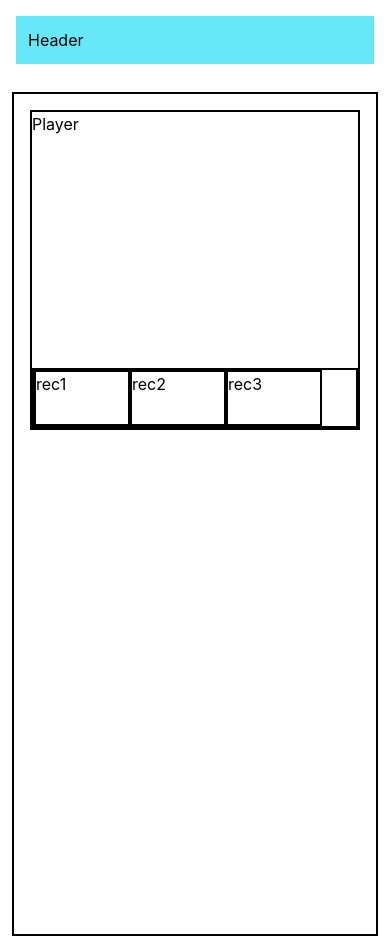
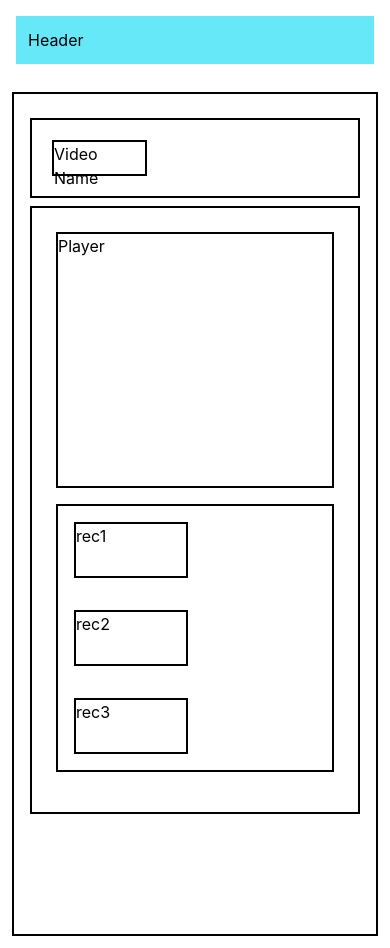
Before and after one commit to FarukIm/CS413-project, a React (Create React App) app: page / in a window 390 px wide. Built offline with nearby package versions, Linux system fonts and the light colour scheme.

Commit message:
added VideoScreen page and adjusted so it's mobile friendly

```diff
--- a/src/Components/VideoScreen/Player.js
+++ b/src/Components/VideoScreen/Player.js
@@ -1,7 +1,11 @@
 import React from "react";
 
 const Player = () => {
-	return <div className='w-full h-64'>Player</div>;
+	return (
+		<div className='w-full md:min-h-fit md:h-full h-64 border-2 border-black'>
+			Player
+		</div>
+	);
 };
 
 export default Player;
--- a/src/Components/VideoScreen/Recommended.js
+++ b/src/Components/VideoScreen/Recommended.js
@@ -1,7 +1,11 @@
 import React from "react";
 
 const Recommended = ({ name }) => {
-	return <div className='w-24 h-14 border-2 border-black'>{name}</div>;
+	return (
+		<div className='w-5/12 md:w-full h-14 border-2 border-black mx-4 my-4'>
+			{name}
+		</div>
+	);
 };
 
 export default Recommended;
--- a/src/Components/VideoScreen/RecommendedWrapper.js
+++ b/src/Components/VideoScreen/RecommendedWrapper.js
@@ -3,8 +3,9 @@ import React from "react";
 const RecommendedWrapper = ({ children }) => {
 	return (
 		<div
-			className='flex flex-wrap w-full min-h-fit
-                        justify-start border-2 border-black'
+			className='flex flex-wrap w-full md:w-1/3 min-h-fit md:ml-5 my-4 md:my-0
+                        justify-between md:justify-center border-2 border-black
+						'
 		>
 			{children}
 		</div>
--- a/src/Components/VideoScreen/VideoInfo.js
+++ b/src/Components/VideoScreen/VideoInfo.js
@@ -1,7 +1,15 @@
-import React from "react";
-
-const VideoInfo = () => {
-	return <div>VideoInfo</div>;
+const VideoInfo = ({ position }) => {
+	return (
+		<div
+			className={`md:m-5 my-2 w-full block ${
+				position ? "md:hidden" : "hidden md:block"
+			} `}
+		>
+			<div className='w-full h-20 p-5 flex justify-start border-2 border-black'>
+				<div className='w-4/12 h-full border-2 border-black'>Video Name</div>
+			</div>
+		</div>
+	);
 };
 
 export default VideoInfo;
--- a/src/Components/VideoScreen/VideoRecommendedWrapper.js
+++ b/src/Components/VideoScreen/VideoRecommendedWrapper.js
@@ -3,8 +3,8 @@ import React from "react";
 const VideoRecommendedWrapper = ({ children }) => {
 	return (
 		<div
-			className='flex flex-col w-full min-h-fit
-
+			className='flex flex-col w-full min-h-fit p-6
+                        md:flex-row
                         border-2 border-black'
 		>
 			{children}
--- a/src/Pages/VideoScreen.js
+++ b/src/Pages/VideoScreen.js
@@ -13,6 +13,8 @@ const VideoScreen = () => {
 		<div>
 			<Header />
 			<MainWrapper>
+				<VideoInfo position={true} />
+
 				<VideoRecommendedWrapper>
 					<Player />
 					<RecommendedWrapper>
@@ -21,6 +23,8 @@ const VideoScreen = () => {
 						<Recommended name={"rec3"} />
 					</RecommendedWrapper>
 				</VideoRecommendedWrapper>
+
+				<VideoInfo position={false} />
 			</MainWrapper>
 		</div>
 	);
```
